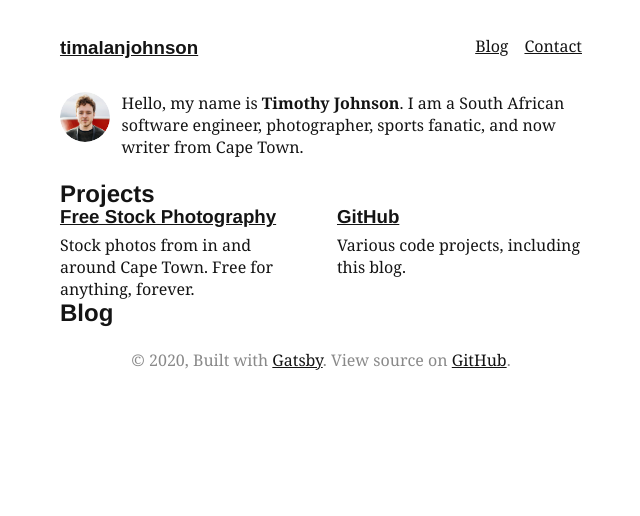
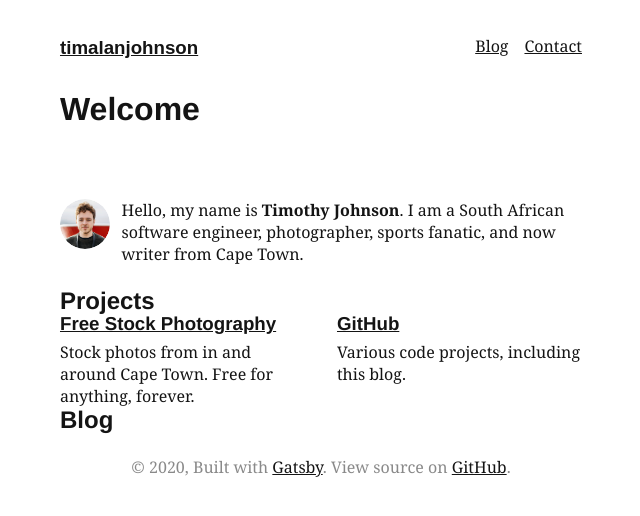
Before and after one commit to timalanjohnson/blog, a Gatsby site: page / in a window 1280 px wide. Shown: the whole page, without its empty margins (319-959 px from the left). Built offline with nearby package versions, Linux system fonts and the light colour scheme; Gatsby itself is replaced by a stand-in of ours; some packages are replaced by stand-ins of ours; what typography-theme-sutro would draw is missing.

Commit message:
Added "Welcome" to homepage

```diff
--- a/src/pages/index.js
+++ b/src/pages/index.js
@@ -14,6 +14,7 @@ const BlogIndex = ({ data, location }) => {
   return (
     <Layout location={location} title={siteTitle}>
       <SEO title="Home" />
+      <h1 style={{marginBottom: `72px`}}>Welcome</h1>
       <Bio />
       <h2 style={{marginBottom: 0}}>Projects</h2>
       <Projects />
```
